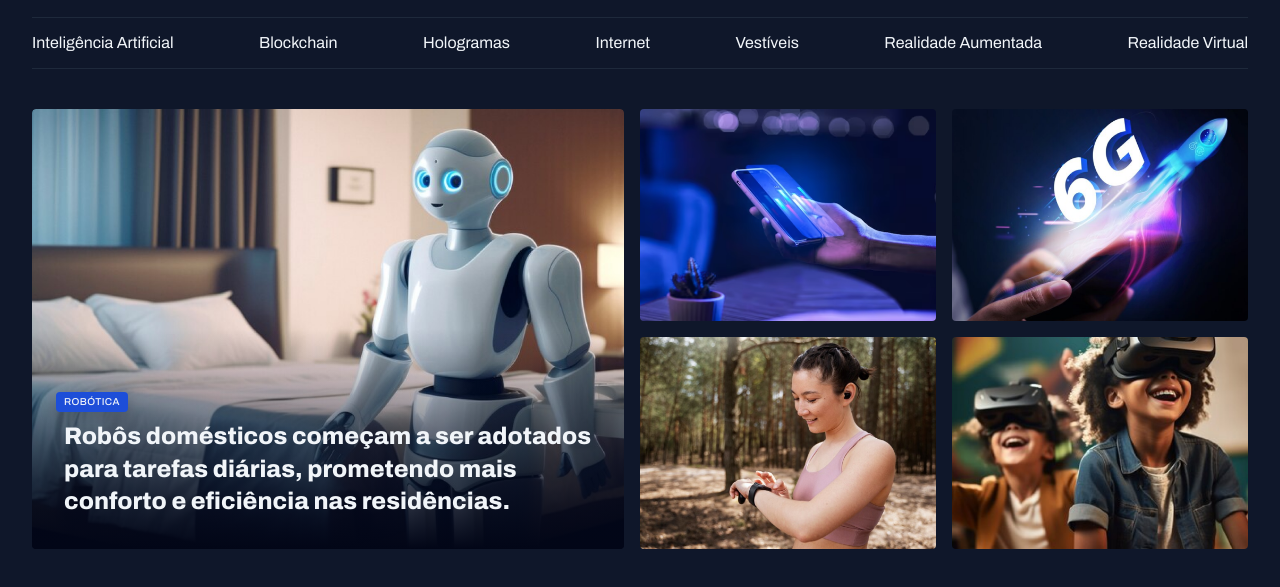
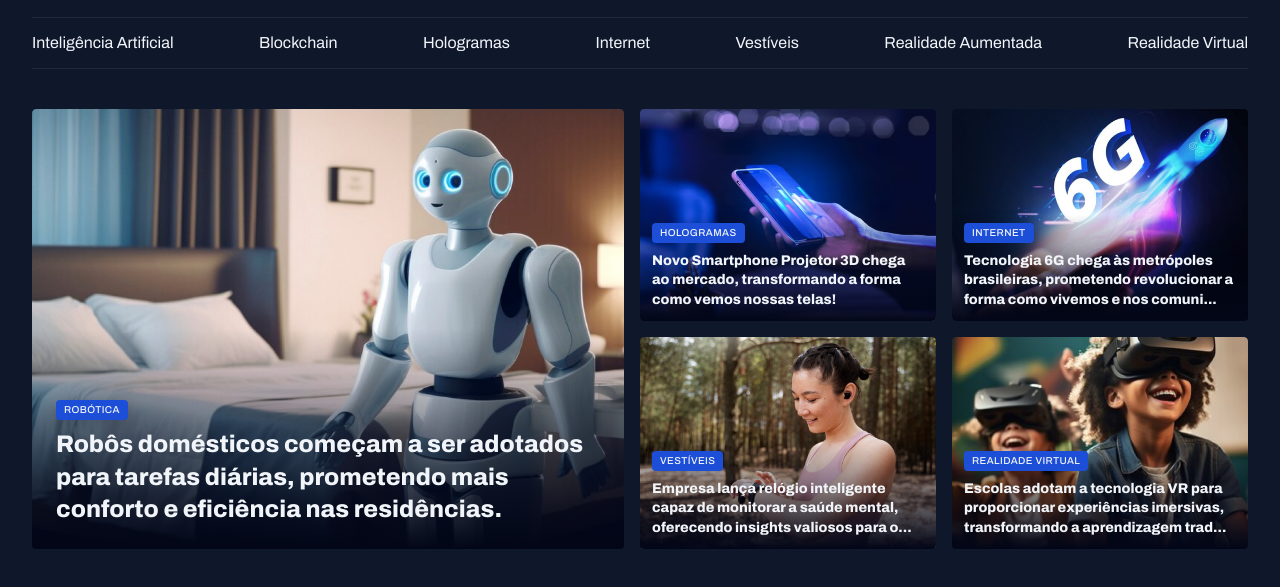
Before and after one commit to mylifebtc/projeto-portal-de-noticias, a plain HTML site: page index.html in a window 1280 px wide. Shown: the part 55-642 px from the top of the page. Drawn offline with Linux system fonts and the light colour scheme.

Commit message:
finalizando a seção destaques

```diff
--- a/index.html
+++ b/index.html
@@ -52,21 +52,49 @@
     </figcaption>
   </figure>
   <div class="grid grid-cols-2 gap-16">
-    <div>
-      <img src="assets/images/Image 02.png" alt="">
-    </div>
+    <figure class="card">
+      <img src="assets/images/Image 02.png" alt="Novo Smartphone Projetor 3D chega ao mercado, transformando a forma como vemos nossas telas!">
 
-    <div>
-      <img src="assets/images/Image 03.png" alt="">
-    </div>
+      <figcaption>
+        <span class="content-tag">Hologramas</span>
+        <h2 class="text-lg">
+          Novo Smartphone Projetor 3D chega ao mercado, transformando a forma como vemos nossas telas!
+        </h2>
+      </figcaption>
+    </figure>
 
-    <div>
-      <img src="assets/images/Image 04.png" alt="">
-    </div>
+    <figure class="card">
+      <img src="assets/images/Image 03.png" alt="Tecnologia 6G chega às metrópoles brasileiras, prometendo revolucionar a forma como vivemos e nos comunicamos.">
 
-    <div>
-      <img src="assets/images/Image 05.png" alt="">
-    </div>
+      <figcaption>
+        <span class="content-tag">Internet</span>
+        <h2 class="text-lg">
+          Tecnologia 6G chega às metrópoles brasileiras, prometendo revolucionar a forma como vivemos e nos comuni...
+        </h2>
+      </figcaption>
+    </figure>
+
+    <figure class="card">
+      <img src="assets/images/Image 04.png" alt="Empresa lança relógio inteligente capaz de monitorar a saúde mental, oferecendo insights valiosos para o bem-estar pessoal.">
+
+      <figcaption>
+        <span class="content-tag">Vestíveis</span>
+        <h2 class="text-lg">
+          Empresa lança relógio inteligente capaz de monitorar a saúde mental, oferecendo insights valiosos para o...
+        </h2>
+      </figcaption>
+    </figure>
+
+    <figure class="card">
+      <img src="assets/images/Image 05.png" alt="Escolas adotam a tecnologia VR para proporcionar experiências imersivas, transformando a aprendizagem tradicional.">
+
+      <figcaption>
+        <span class="content-tag">realidade virtual</span>
+        <h2 class="text-lg">
+          Escolas adotam a tecnologia VR para proporcionar experiências imersivas, transformando a aprendizagem trad...
+        </h2>
+      </figcaption>
+    </figure>
   </div>
 </section>
 </main>
--- a/styles/global.css
+++ b/styles/global.css
@@ -38,9 +38,10 @@ h1, h2, h3 {
   font: inherit;
 }
 
-img{
+img {
   max-width: 100%;
 }
+
 .container {
   max-width: 1280px;
   padding-inline: 32px;
--- a/styles/sections.css
+++ b/styles/sections.css
@@ -26,11 +26,12 @@
   figcaption {
     position:absolute;
     bottom: 0;
-
     padding: 24px;
-
+    &:has(.text-lg) {
+      padding: 12px;
+    }
     h2 {
-      margin: 8px;
+      margin-top: 8px;
     }
   }
 }
--- a/styles/utility.css
+++ b/styles/utility.css
@@ -19,13 +19,14 @@
   font: var(--h1);
 }
 
-.text-x1 {
+.text-xl {
   font: var(--h2);
 }
 
-text-lg {
+.text-lg {
   font: var(--h3);
 }
-text-sm {
+
+.text-sm {
   font: var(--text-sm);
 }
```
